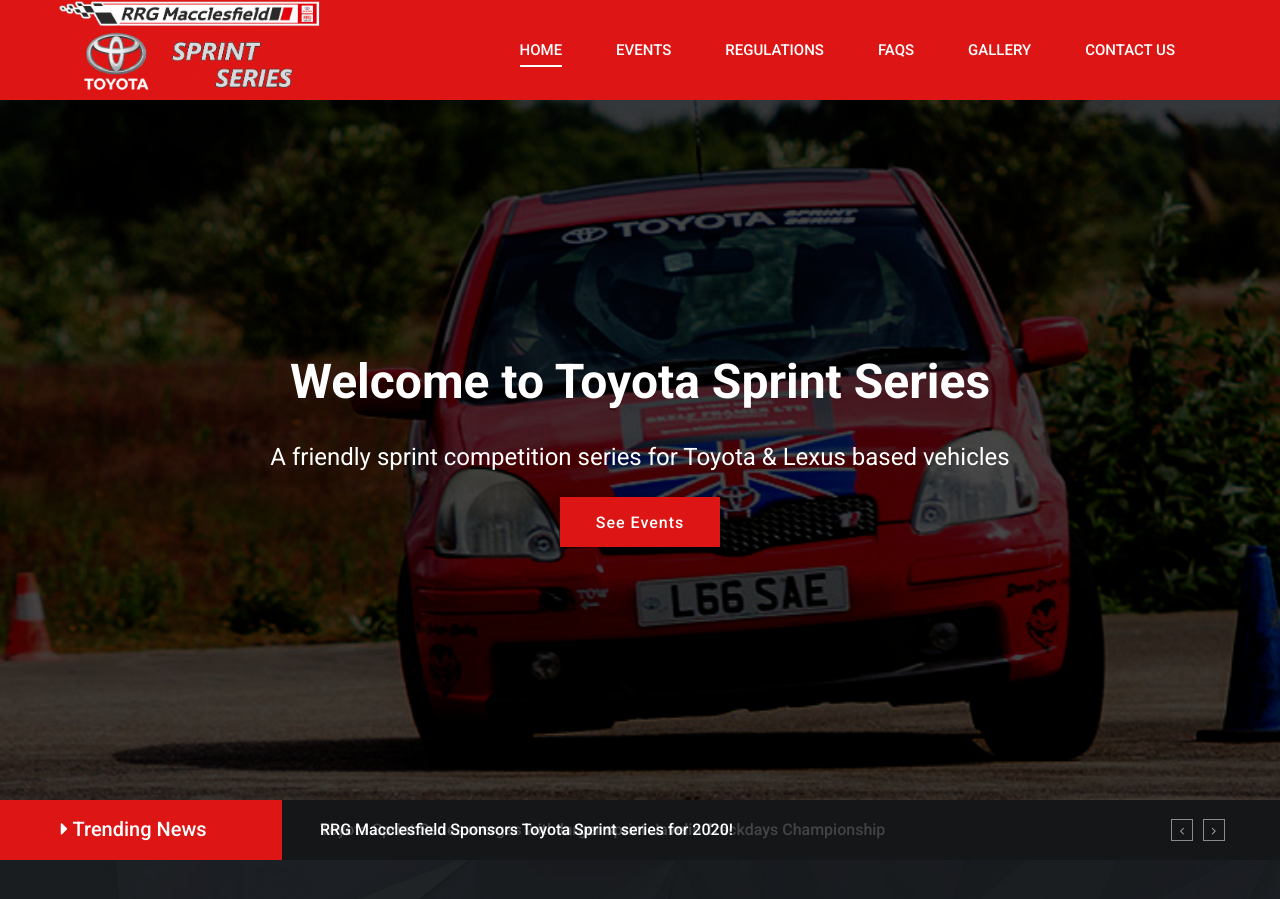
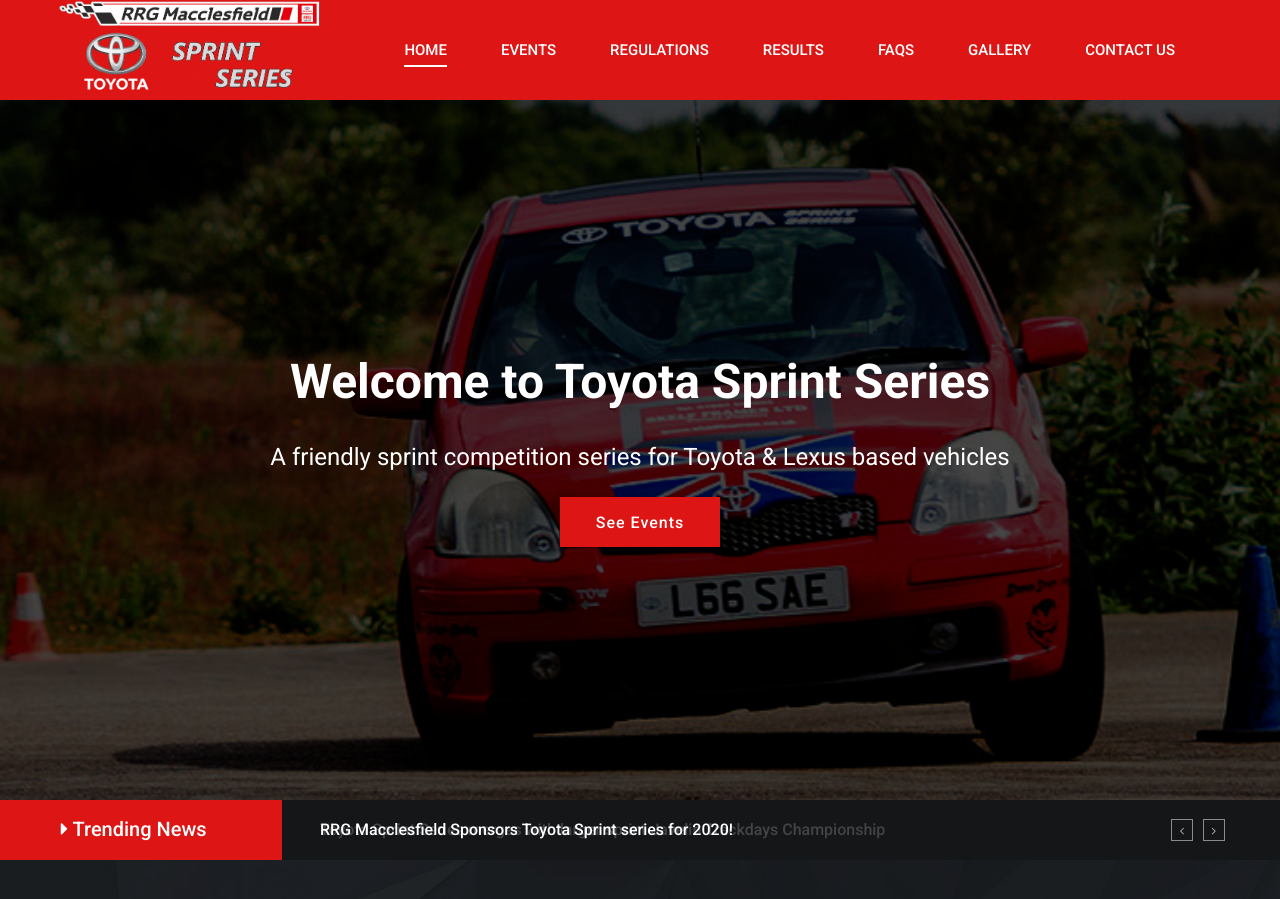
Before and after one commit to jayashleysmith/toyotasprintseries, a Jekyll site: the page built from index.html, in a window 1280 px wide and 900 px high. Built offline with Jekyll 4.4.1, drawn with Linux system fonts in a browser that asks for light colours.

Commit message:
Added in results nav link

```diff
--- a/_config.yml
+++ b/_config.yml
@@ -26,6 +26,8 @@
   url: /events/
 - text: Regulations
   url: /regulations/
+- text: Results
+  url: /results/2019/
 - text: FAQs
   url: /faq/
 - text: Gallery
```
